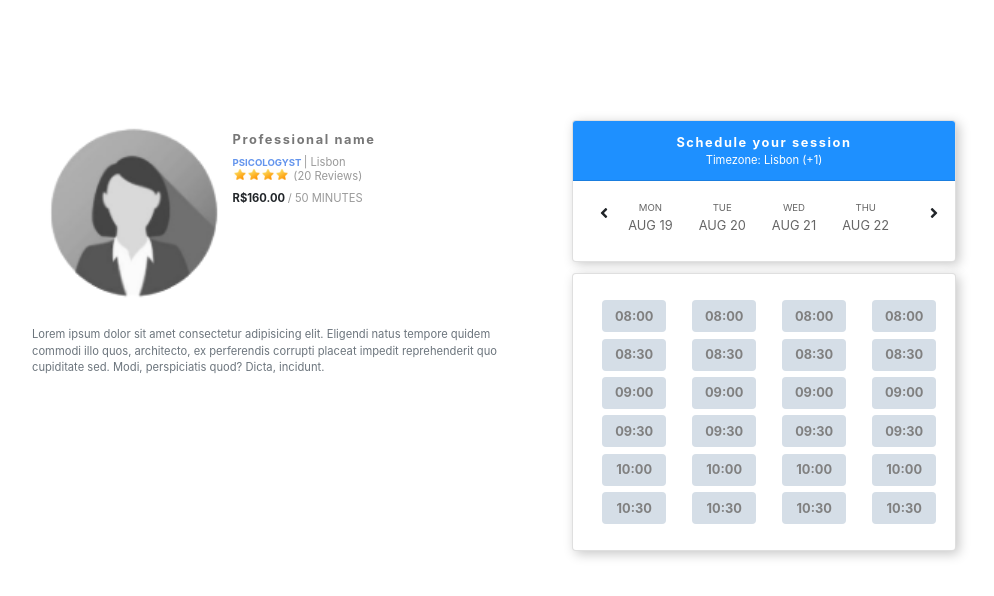
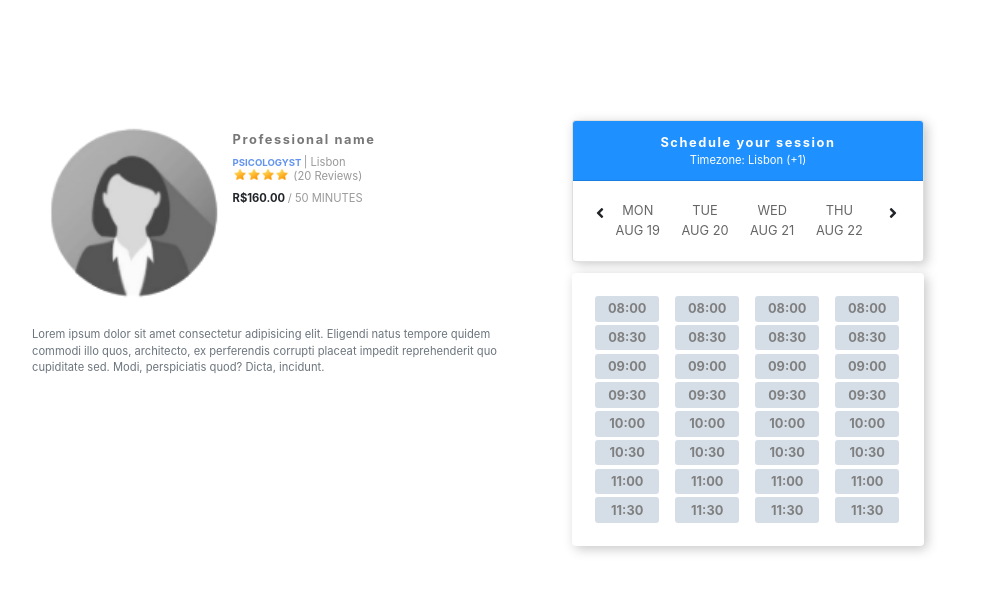
Before and after one commit to notreniev/zk-challenge, an Angular app: page /home in a window 1280 px wide. Shown: the top 596 px of the page, without its empty margins (83-1077 px from the left). Built offline with nearby package versions, Linux system fonts and the light colour scheme.

Commit message:
Schedule layout's adjustments

```diff
--- a/src/app/home/home.component.ts
+++ b/src/app/home/home.component.ts
@@ -34,7 +34,10 @@ export class HomeComponent implements OnInit {
       { weekday: 'mon', day: 'AUG 24' },
       { weekday: 'tue', day: 'AUG 25' },
       { weekday: 'wed', day: 'AUG 26' },
-      { weekday: 'thu', day: 'AUG 27' }
+      { weekday: 'thu', day: 'AUG 27' },
+      { weekday: 'thu', day: 'AUG 28' },
+      { weekday: 'thu', day: 'AUG 29' },
+      { weekday: 'thu', day: 'AUG 30' }
     ],
     slots: [
       { time: '08:00' }, { time: '08:30' }, { time: '09:00' }, { time: '09:30' },
--- a/src/app/schedule/schedule.component.css
+++ b/src/app/schedule/schedule.component.css
@@ -17,28 +17,33 @@
 }
 
 .info-widget {
-    width: 3rem;
     height: 40px;
     border: 0px solid black;
-    margin: 0 4% 0 4%;
     display: inline-block;
     word-wrap: break-word;
     text-align: center;
-    font-size: 0.8rem;
+    font-size: 0.7rem;
     color: #666;
 }
 
 .info-widget p {
-    font-size: 0.6rem;
+    font-size: 0.8rem;
     text-transform: uppercase;
     margin-bottom: 0em;
+    width: 4.2rem;
 }
+
+
+/* .info-widget:first-child p {
+    padding-left: -12%;
+    border: solid 0px
+} */
 
 .middle {
     float: left;
-    margin-left: 2%;
-    margin-right: 2%;
-    width: 90%;
+    width: 88%;
+    margin: 0rem;
+    padding: 0rem;
     overflow: auto;
     /*will change this to hidden later to deny scolling to user*/
     white-space: nowrap;
@@ -46,7 +51,6 @@
 
 .arrow-left {
     float: left;
-    margin-left: 2%;
 }
 
 .arrow-right {
@@ -54,37 +58,46 @@
 }
 
 .flex-container {
+    margin: 0rem;
     display: flex;
     flex-wrap: wrap;
     border: solid 0px;
+    text-align: center;
 }
 
 .card {
-    width: 24rem;
+    width: 22rem;
 }
 
-.card-body {
-    padding-right: 2rem;
+.card-body .weekdays {
+    width: 100%;
+    border: solid 0px;
+    padding: 0;
+    margin: 0;
 }
 
 .card-body .col-sm {
-    padding-right: 0;
+    padding-left: 0.2rem;
+    padding-right: 0.2rem;
 }
 
 .card-slots {
-    margin-top: 2%;
+    margin: 2% 0 0 0;
+    border: solid 0px #666;
+    text-align: center;
 }
 
 .slot {
     text-align: center;
     min-width: 4rem;
-    margin: 0.4rem;
-    padding: 0.4rem;
+    margin: 0.2rem;
+    padding: 0.2rem;
     background-color: rgb(213, 222, 231);
     color: grey;
     font-size: 0.8rem;
     font-weight: bold;
-    border-radius: 4px;
+    border-radius: 3px;
+    /* border: solid 1px */
 }
 
 .slot-free {
@@ -100,10 +113,10 @@
 }
 
 .middle-v {
-    float: left;
-    /* margin-left: -3%; */
-    margin-right: -1%;
-    width: 26%;
+    /* margin-left: 0.5rem; */
+    width: 5rem;
+    margin: 0rem;
+    padding: 0rem;
     overflow: auto;
     /*will change this to hidden later to deny scolling to user*/
     white-space: nowrap;
@@ -112,9 +125,17 @@
 .info-widget-v {
     height: 230px;
     border: 0px solid black;
-    margin: 0 2% 0 3%;
+    margin: 0 0rem 0 0rem;
+    padding: 0 0rem 0 0rem;
     word-wrap: break-word;
     text-align: center;
     font-size: 0.8rem;
     color: #666;
 }
+
+.row {
+    display: flex;
+    flex-wrap: wrap;
+    margin-right: -15px;
+    margin-left: 0px;
+}
--- a/src/app/schedule/schedule.component.html
+++ b/src/app/schedule/schedule.component.html
@@ -8,7 +8,7 @@
     </div>
 
     <div class="card-body">
-        <div class="row">
+        <div class="row weekdays">
             <div class="col-sm">
                 <div class="arrow-left">
                     <fa-icon [icon]="faAngleDoubleLeft" (click)="scrollLeft()"></fa-icon>
@@ -19,7 +19,7 @@
                         <div class="info-widget" *ngFor="let date of schedule.content.dates">
                             <div (click)="setDate(date)">
                                 <p>{{ date.weekday }}</p>
-                                {{ date.day }}
+                                <p>{{ date.day }}</p>
                             </div>
                         </div>
                     </div>
@@ -66,7 +66,7 @@
                 </div>
 
                 <div class="middle-v ">
-                    <div class=" col-sm-3  info-widget-v">
+                    <div class=" col-sm-3 info-widget-v">
                         <div *ngFor="let slot of schedule.content.slots; let i = index">
                             <div [ngClass]="{'slot': slot.time != '-' , 'slot-free': slot.time == '-'}">
                                 {{slot.time}}
@@ -76,7 +76,7 @@
                 </div>
 
                 <div class="middle-v ">
-                    <div class=" col-sm-3  info-widget-v">
+                    <div class=" col-sm-3 info-widget-v">
                         <div *ngFor="let slot of schedule.content.slots; let i = index">
                             <div [ngClass]="{'slot': slot.time != '-' , 'slot-free': slot.time == '-'}">
                                 {{slot.time}}
--- a/src/app/schedule/schedule.component.ts
+++ b/src/app/schedule/schedule.component.ts
@@ -19,7 +19,7 @@ export class ScheduleComponent implements OnInit {
   }
 
   public scrollLeft(): void {
-    this.widgetsContent.nativeElement.scrollTo({ left: (this.widgetsContent.nativeElement.scrollLeft - 150), behavior: 'smooth' });
+    this.widgetsContent.nativeElement.scrollTo({ left: (this.widgetsContent.nativeElement.scrollLeft - 155), behavior: 'smooth' });
   }
 
   setDate(date) {
```
Also changed, not shown: src/styles.css (+0 -33 lines).
